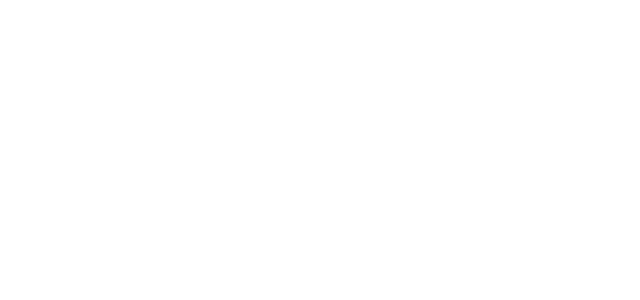
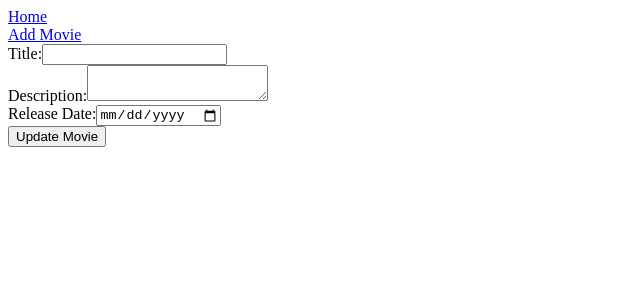
Before and after one commit to YavuzYilmazz/Movie-Review-App, a React (Create React App) app in the folder movie-review-frontend/: page /edit-movie/1 in a window 1280 px wide. Before the commit this address had no page. Shown: the top 300 px of the page, without its empty margins (0-640 px from the left). Built offline with nearby package versions, Linux system fonts and the light colour scheme; no server answers; the HTML template or start-up script is replaced by a standard one.

Commit message:
feat(frontend): edit movie functions and Navbar added

```diff
--- a/movie-review-frontend/src/App.js
+++ b/movie-review-frontend/src/App.js
@@ -1,15 +1,19 @@
 import React from "react";
 import { BrowserRouter as Router, Routes, Route } from "react-router-dom";
-import MovieList from "./components/MovieList";
+import Navbar from "./components/Navbar";
+import HomePage from "./pages/HomePage";
+import MovieForm from "./components/MovieForm";
 import MovieDetails from "./components/MovieDetails";
 
 const App = () => {
   return (
     <Router>
+      <Navbar />
       <Routes>
-        <Route path="/" element={<MovieList />} />
+        <Route path="/" element={<HomePage />} />
+        <Route path="/add-movie" element={<MovieForm />} />
+        <Route path="/edit-movie/:id" element={<MovieForm />} />
         <Route path="/movie/:id" element={<MovieDetails />} />
-        {/* Add other routes here */}
       </Routes>
     </Router>
   );
--- a/movie-review-frontend/src/components/MovieDetails.js
+++ b/movie-review-frontend/src/components/MovieDetails.js
@@ -1,11 +1,12 @@
 import React, { useState, useEffect, useCallback } from "react";
-import { useParams } from "react-router-dom";
+import { useParams, useNavigate } from "react-router-dom";
 import { getMovieById, deleteReview } from "../api";
 import ReviewForm from "./ReviewForm";
 
 const MovieDetails = () => {
   const [movie, setMovie] = useState(null);
   const { id } = useParams();
+  const navigate = useNavigate();
 
   const fetchMovie = useCallback(async () => {
     try {
@@ -19,6 +20,10 @@
   useEffect(() => {
     fetchMovie();
   }, [fetchMovie]);
+
+  const handleEditMovie = () => {
+    navigate(`/edit-movie/${id}`); // Navigate to the edit movie route
+  };
 
   const onReviewAdded = useCallback((newReview) => {
     // Reload the page to update the reviews
@@ -61,6 +66,8 @@
       <p>{movie.description}</p>
       <p>Release Date: {new Date(movie.releaseDate).toDateString()}</p>
       <p>Average Rating: {movie.averageRating}</p>
+      <button onClick={handleEditMovie}>Edit Movie</button>
+
       <h2>Reviews</h2>
       <ul>
         {movie.reviews.map((review) => (
--- /dev/null
+++ b/movie-review-frontend/src/components/MovieForm.js
@@ -0,0 +1,91 @@
+import React, { useState, useEffect } from "react";
+import { useNavigate, useParams } from "react-router-dom";
+import { addMovie, getMovieById, updateMovie } from "../api";
+
+const MovieForm = () => {
+  const [movie, setMovie] = useState({
+    title: "",
+    description: "",
+    releaseDate: "",
+  });
+  const navigate = useNavigate();
+  const { id } = useParams(); // If there's an id, we're updating a movie
+
+  useEffect(() => {
+    const fetchMovie = async () => {
+      if (id) {
+        try {
+          const response = await getMovieById(id);
+          setMovie({
+            title: response.data.title,
+            description: response.data.description,
+            releaseDate: response.data.releaseDate.slice(0, 10),
+          });
+        } catch (error) {
+          console.error("Error fetching movie details:", error);
+        }
+      }
+    };
+
+    fetchMovie();
+  }, [id]);
+
+  const handleSubmit = async (event) => {
+    event.preventDefault();
+    try {
+      if (id) {
+        await updateMovie(id, movie);
+      } else {
+        await addMovie(movie);
+      }
+      navigate("/"); // Redirect to homepage or movie list after submit
+    } catch (error) {
+      console.error("Error submitting the movie:", error);
+    }
+  };
+
+  const handleChange = (event) => {
+    const { name, value } = event.target;
+    setMovie((prevMovie) => ({
+      ...prevMovie,
+      [name]: value,
+    }));
+  };
+
+  return (
+    <form onSubmit={handleSubmit}>
+      <div>
+        <label htmlFor="title">Title:</label>
+        <input
+          name="title"
+          type="text"
+          value={movie.title}
+          onChange={handleChange}
+          required
+        />
+      </div>
+      <div>
+        <label htmlFor="description">Description:</label>
+        <textarea
+          name="description"
+          value={movie.description}
+          onChange={handleChange}
+          required
+        />
+      </div>
+      <div>
+        <label htmlFor="releaseDate">Release Date:</label>
+        <input
+          name="releaseDate"
+          type="date"
+          value={movie.releaseDate}
+          onChange={handleChange}
+          required
+        />
+      </div>
+      <button type="submit">{id ? "Update" : "Add"} Movie</button>
+    </form>
+  );
+};
+
+export default MovieForm;
--- /dev/null
+++ b/movie-review-frontend/src/components/Navbar.js
@@ -0,0 +1,17 @@
+import React from "react";
+import { Link } from "react-router-dom";
+
+const Navbar = () => {
+  return (
+    <nav>
+      <div>
+        <Link to="/">Home</Link>
+      </div>
+      <div>
+        <Link to="/add-movie">Add Movie</Link>
+      </div>
+    </nav>
+  );
+};
+
+export default Navbar;
--- a/movie-review-frontend/src/components/ReviewForm.js
+++ b/movie-review-frontend/src/components/ReviewForm.js
@@ -14,8 +14,7 @@
         date: new Date().toISOString(),
       });
       // After adding the review, trigger a page reload
-      onReviewAdded(response.data); // This will be changed
-      // Clear the form fields
+      onReviewAdded(response.data);
       setReviewText("");
       setRating(0);
     } catch (error) {
--- /dev/null
+++ b/movie-review-frontend/src/pages/HomePage.js
@@ -0,0 +1,13 @@
+import React from "react";
+import MovieList from "../components/MovieList";
+
+const HomePage = () => {
+  return (
+    <div>
+      <h1>Home Page</h1>
+      <MovieList />
+    </div>
+  );
+};
+
+export default HomePage;
```
Also changed, not shown: movie-review-frontend/src/pages/AddMoviePage.js (added, +13 -0 lines).
